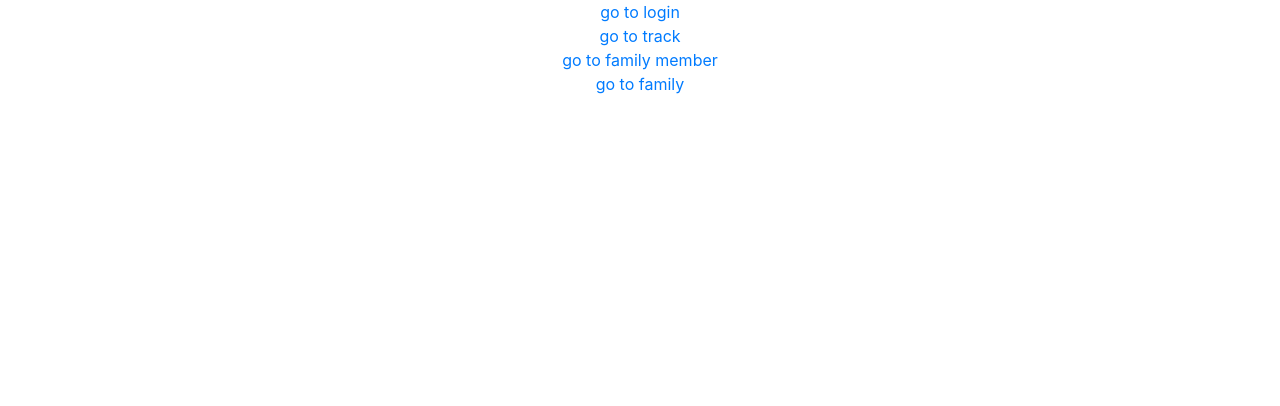
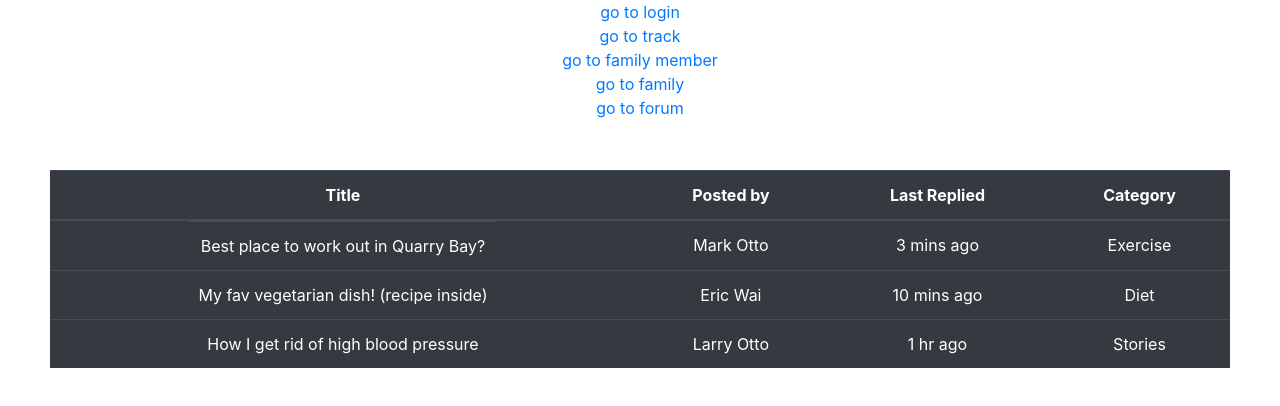
Before and after one commit to HongKong19/team-7, a React (Create React App) app: page /forum in a window 1280 px wide. Shown: the top 406 px of the page. Built offline with nearby package versions, Linux system fonts and the light colour scheme.

Commit message:
added forum page

```diff
--- a/src/App.js
+++ b/src/App.js
@@ -5,6 +5,7 @@ import Copyright from './copyright';
 import Tracker from './components/Tracker';
 import FamilyMember from './components/FamilyMember';
 import Family from './components/Families';
+import Forum from './components/Forum';
 
 function App() {
   return (
@@ -15,12 +16,15 @@ function App() {
       <Link to={'/tracker'}>go to track</Link> <br></br>
       <Link to={'/familyMember'}>go to family member</Link> <br></br>
       <Link to={'/family'}>go to family</Link> <br></br>
+      <Link to={'/forum'}>go to forum</Link> <br></br>
 
       <Switch>
         <Route path='/contact' component={Copyright}/>
         <Route path='/tracker' component={Tracker}/>
         <Route path='/familyMember' component={FamilyMember}/>
         <Route path='/family' component={Family}/>
+        <Route path='/forum' component={Forum}/>
+
       </Switch>
     </BrowserRouter>
     </div>
--- /dev/null
+++ b/src/components/Forum.js
@@ -0,0 +1,67 @@
+import React from 'react';
+import { Table } from 'reactstrap';
+import PropTypes from 'prop-types';
+import {Link} from 'react-router-dom'
+
+Table.propTypes = {
+    // Pass in a Component to override default element
+    tag: PropTypes.oneOfType([PropTypes.func, PropTypes.string]),
+    size: PropTypes.string,
+    bordered: PropTypes.bool,
+    borderless: PropTypes.bool,
+    striped: PropTypes.bool,
+    dark: PropTypes.bool,
+    hover: PropTypes.bool,
+    responsive: PropTypes.bool,
+    // Custom ref handler that will be assigned to the "ref" of the inner <table> element
+    innerRef: PropTypes.oneOfType([
+      PropTypes.func,
+      PropTypes.string,
+      PropTypes.object
+    ])
+    };
+
+const Example = (props) => {
+  return (
+  <div style={{margin:'50px'}}>
+    <Table dark>
+      <thead>
+        <tr>
+          <th>Title</th>
+          <th>Posted by</th>
+          <th>Last Replied</th>
+          <th>Category</th>
+        </tr>
+      </thead>
+      <tbody>
+        <tr>
+          <Link to='/forumExample'>
+            <td style={{color:'white'}}>Best place to work out in Quarry Bay?</td>
+          </Link>
+          <td>Mark Otto</td>
+          <td>3 mins ago</td>
+          <td>Exercise</td>
+        </tr>
+
+        <tr>
+          <td>My fav vegetarian dish! (recipe inside)</td>
+          <td>Eric Wai</td>
+          <td>10 mins ago</td>
+          <td>Diet</td>
+        </tr>
+        <tr>
+          <td>How I get rid of high blood pressure</td>
+          <td>Larry Otto</td>
+          <td>1 hr ago</td>
+          <td>Stories</td>
+        </tr>
+      </tbody>
+    </Table>
+  </div>
+  );
+
+
+
+}
+
+export default Example;
```
